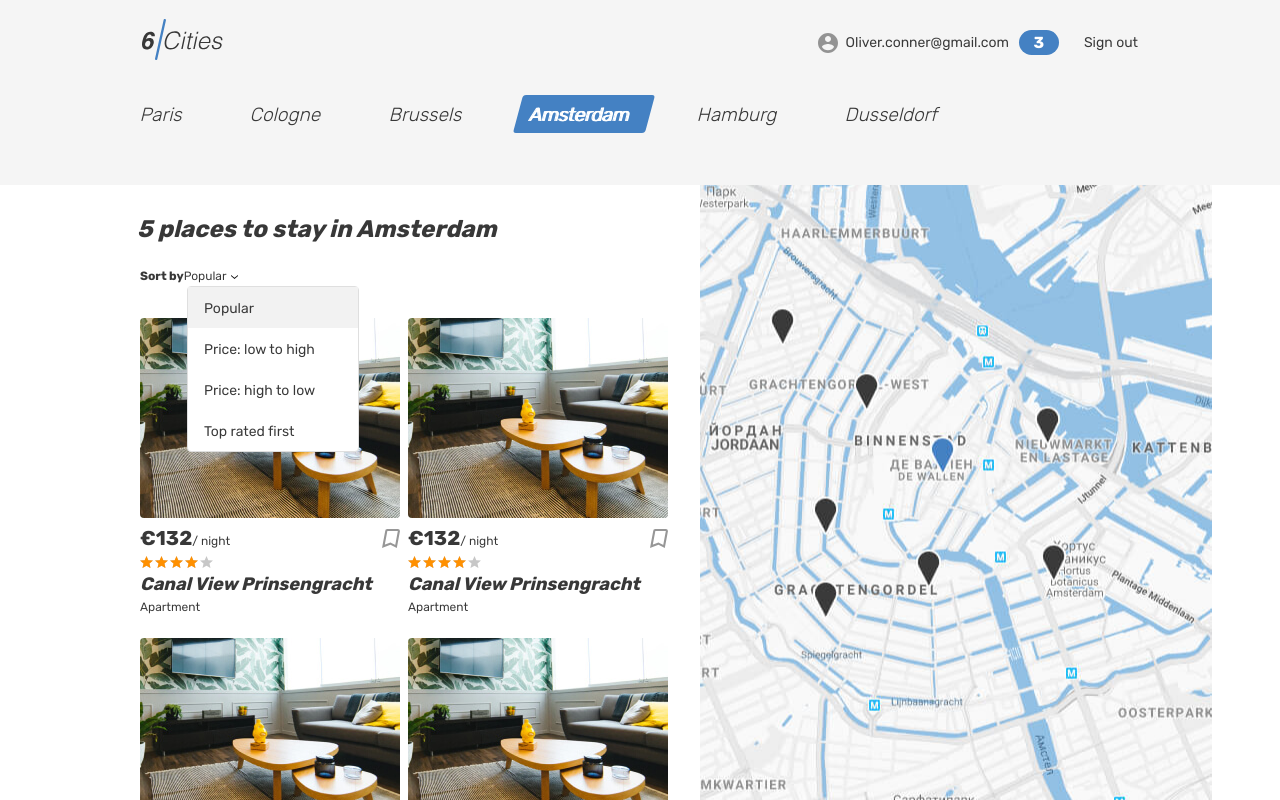
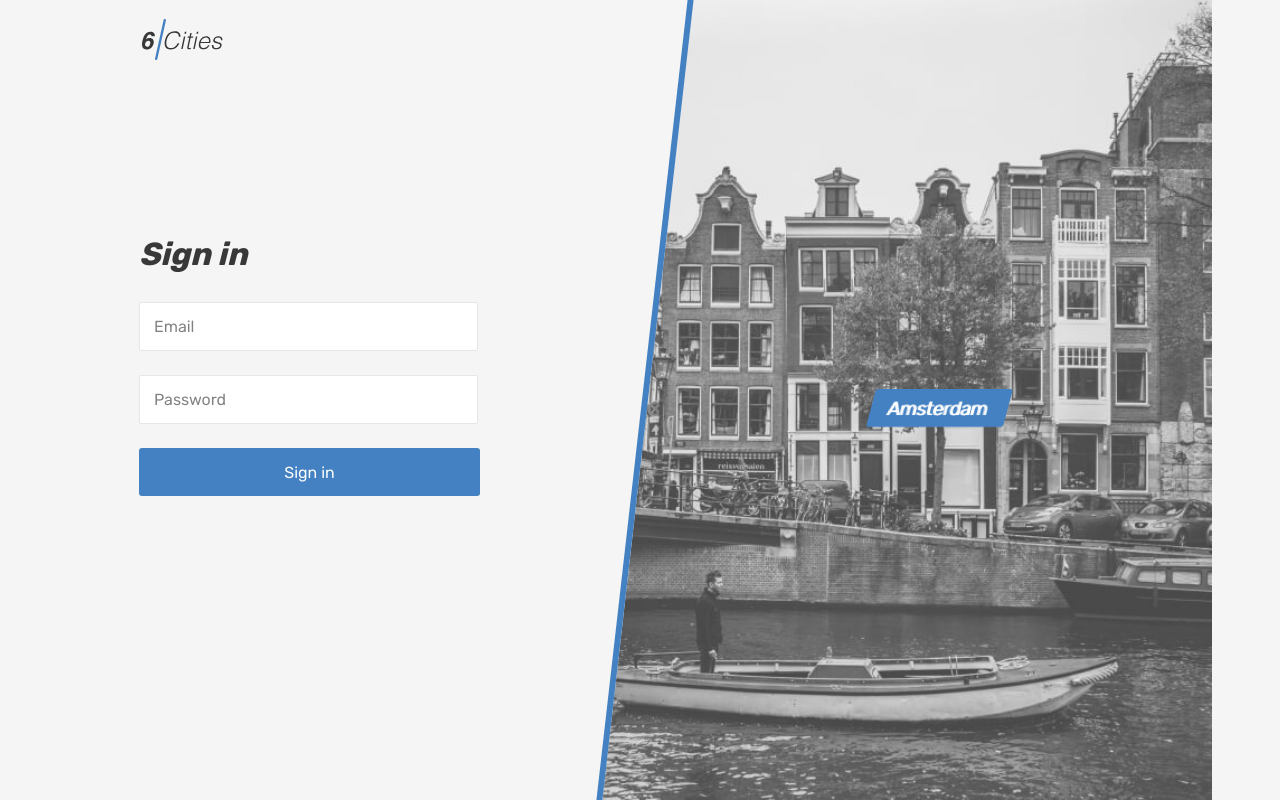
Before and after one commit to htmlacademy-react/2189499-six-cities-13, a React (Vite) app: page /login in a window 1280 px wide. Built offline with nearby package versions, Linux system fonts and the light colour scheme.

Commit message:
задали маршруты на остальыне страницы

```diff
--- a/src/components/app/app.tsx
+++ b/src/components/app/app.tsx
@@ -1,5 +1,9 @@
+import { Route, BrowserRouter, Routes} from 'react-router-dom';
+import { AppRoute } from '../../const';
 import HomePage from '../../pages/home-page';
-
+import FavoritePage from '../../pages/favorite-page';
+import LoginPage from '../../pages/login-page';
+import OfferPage from '../../pages/offer-page';
 
 type AppScreenProps = {
     countPlaces: number;
@@ -7,9 +11,18 @@ type AppScreenProps = {
 
 function App({countPlaces}: AppScreenProps): JSX.Element {
   return (
-    <div>
-      <HomePage countPlaces={countPlaces} />
-    </div>
+    <BrowserRouter>
+      <Routes>
+        <Route path={AppRoute.Main} element={<HomePage countPlaces={countPlaces} />}>
+        </Route>
+        <Route path={AppRoute.Login} element={<LoginPage />}>
+        </Route>
+        <Route path={AppRoute.Favorites} element={<FavoritePage />}>
+        </Route>
+        <Route path={AppRoute.Offer} element={<OfferPage />}>
+        </Route>
+      </Routes>
+    </BrowserRouter>
   );
 }
 
--- a/src/const.ts
+++ b/src/const.ts
@@ -2,4 +2,11 @@ const CountPlaces = {
   Count: 5,
 } as const;
 
+export enum AppRoute {
+  Main='/',
+  Login='/login',
+  Favorites='/favorites',
+  Offer='/offer',
+}
+
 export default CountPlaces;
```
